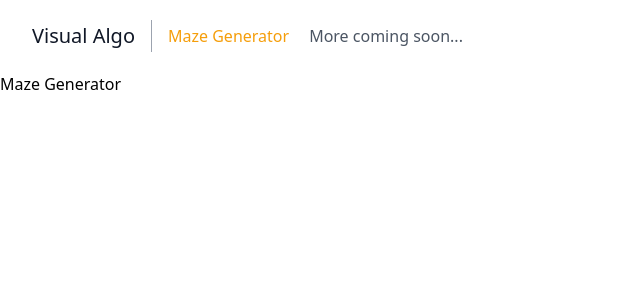
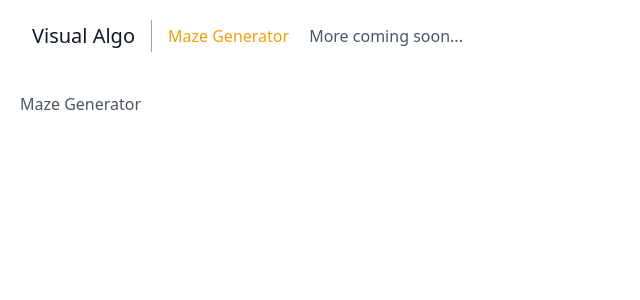
Before and after one commit to RodPaDev/code-adventures, a React (Create React App) app: page /maze-generator in a window 1280 px wide. Shown: the top 300 px of the page, without its empty margins (0-640 px from the left). Built offline with nearby package versions, Linux system fonts and the light colour scheme.

Commit message:
move container styling to app.js

```diff
--- a/src/App.js
+++ b/src/App.js
@@ -7,7 +7,11 @@ function App({ route }) {
   return (
     <div className='App'>
       <Navigation />
-      {renderRoutes(route.routes)}
+      <section className='text-gray-600 body-font'>
+        <div className='container px-5 py-5 mx-auto'>
+          {renderRoutes(route.routes)}
+        </div>
+      </section>
     </div>
   )
 }
--- a/src/components/Landing.jsx
+++ b/src/components/Landing.jsx
@@ -1,9 +1,9 @@
 import Card from '@components/Shared/Card'
+import { Fragment } from 'react'
 
 const Landing = () => {
   return (
-    <section className='text-gray-600 body-font'>
-      <div className='container px-5 py-5 mx-auto'>
+    <Fragment>
       <div className='flex flex-wrap w-full mb-20'>
         <div className='lg:w-1/2 w-full mb-6 lg:mb-0'>
           <h1 className='sm:text-3xl text-2xl font-medium title-font mb-2 text-gray-900'>
@@ -13,8 +13,8 @@ const Landing = () => {
         </div>
         <p className='lg:w-1/2 w-full leading-relaxed text-gray-500'>
           Visual Algo is a space where I publish real-time visualizations of
-            different algorithms and share what I have learned along the
-            journey, so buckle up because we got some step-by-step to do!
+          different algorithms and share what I have learned along the journey,
+          so buckle up because we got some step-by-step to do!
         </p>
       </div>
       <div className='flex flex-wrap -m-4'>
@@ -28,8 +28,7 @@ const Landing = () => {
           }
         />
       </div>
-      </div>
-    </section>
+    </Fragment>
   )
 }
 
```
Lines whose indentation alone changed are shown as unchanged.
